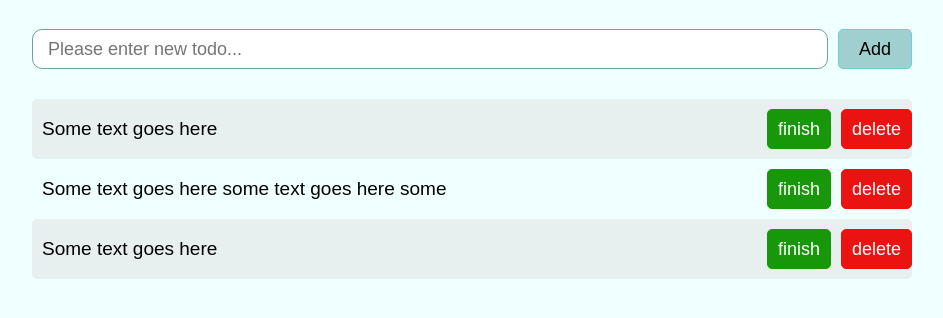
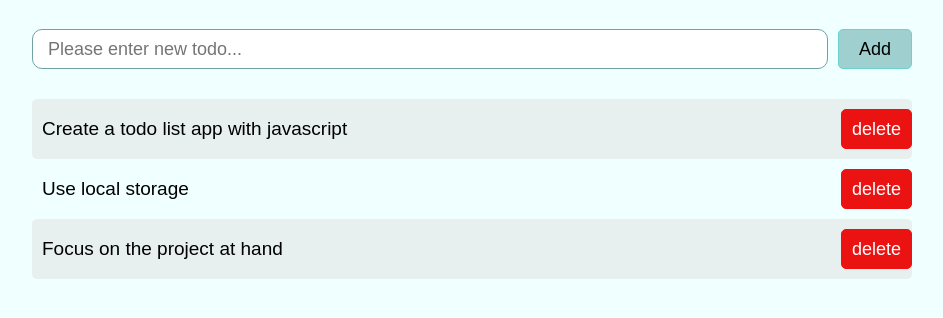
Before and after one commit to daikiaoi43/peaces-of-code, a plain HTML site: page JavaScript/todos-with-localstorage/index.html in a window 1280 px wide. Shown: the part 98-416 px from the top of the page, without its empty margins (168-1111 px from the left). Drawn offline with Linux system fonts and the light colour scheme.

Commit message:
Remove (finish-btn) from html

```diff
--- a/JavaScript/todos-with-localstorage/index.html
+++ b/JavaScript/todos-with-localstorage/index.html
@@ -19,18 +19,15 @@
     <div class="todo-list">
       <!-- todo-item -->
       <div class="todo-item">
-        <p class="text">Some text goes here</p>
-        <button class="finish-btn">finish</button>
+        <p class="text">Create a todo list app with javascript</p>
         <button class="delete-btn">delete</button>
       </div>
       <div class="todo-item">
-        <p class="text">Some text goes here some text goes here some</p>
-        <button class="finish-btn">finish</button>
+        <p class="text">Use local storage</p>
         <button class="delete-btn">delete</button>
       </div>
       <div class="todo-item">
-        <p class="text">Some text goes here</p>
-        <button class="finish-btn">finish</button>
+        <p class="text">Focus on the project at hand</p>
         <button class="delete-btn">delete</button>
       </div>
     </div>
```
